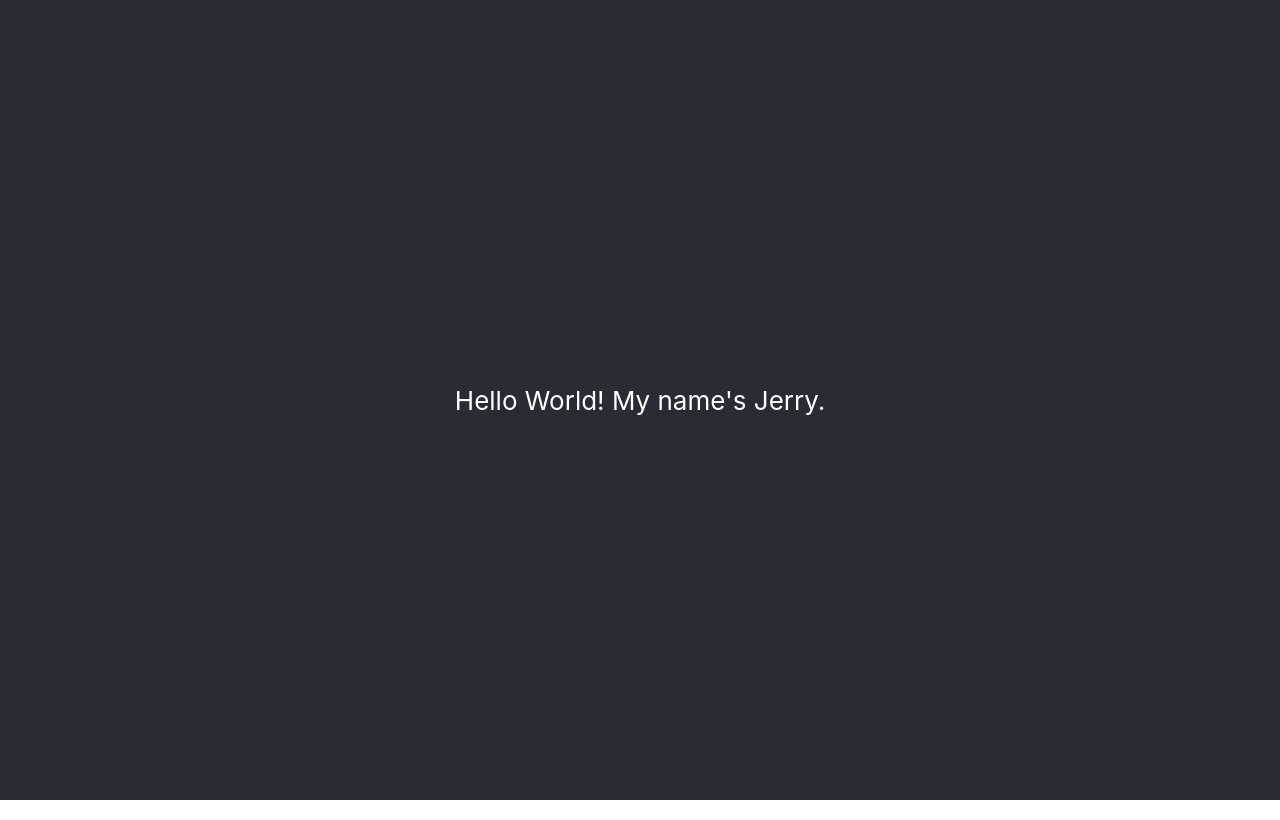
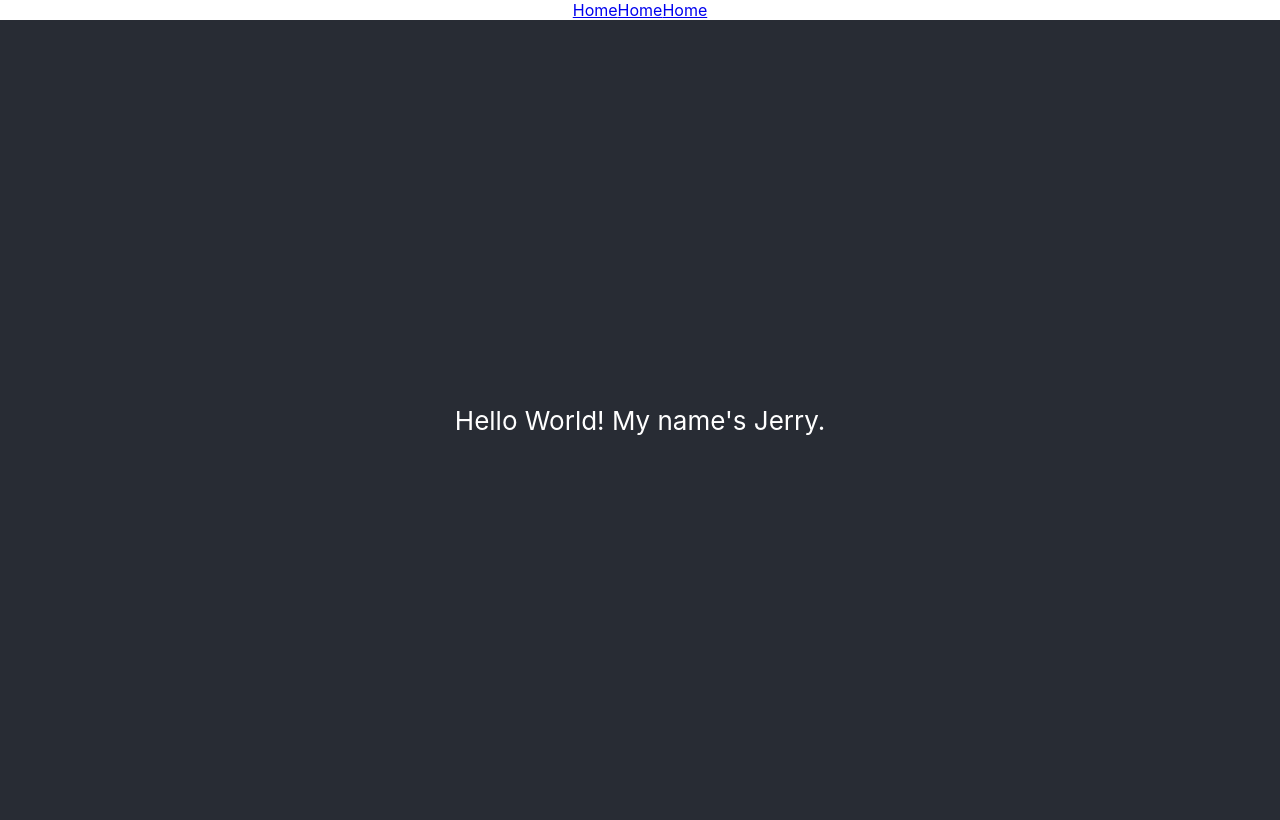
Before and after one commit to brownjer3/personal-website, a React (Create React App) app: page / in a window 1280 px wide. Built offline with nearby package versions, Linux system fonts and the light colour scheme.

Commit message:
functional navbar setup

```diff
--- a/src/App.js
+++ b/src/App.js
@@ -1,17 +1,16 @@
 // import logo from './logo.svg';
 import './App.css';
 import { BrowserRouter as Router, Route } from "react-router-dom";
-
-// import Navbar from './Navbar'
+import Navbar from './Navbar'
 
 function App() {
   return (
     <div className="App">
-      {/* <Router>
+      <Router>
         <>
-          <p>empty</p>
+          <Navbar />
         </>
-      </Router> */}
+      </Router>
       <header className="App-header">
         <p>
           Hello World! My name's Jerry.
```
Also changed, not shown: src/Navbar.js (+4 -4 lines).
